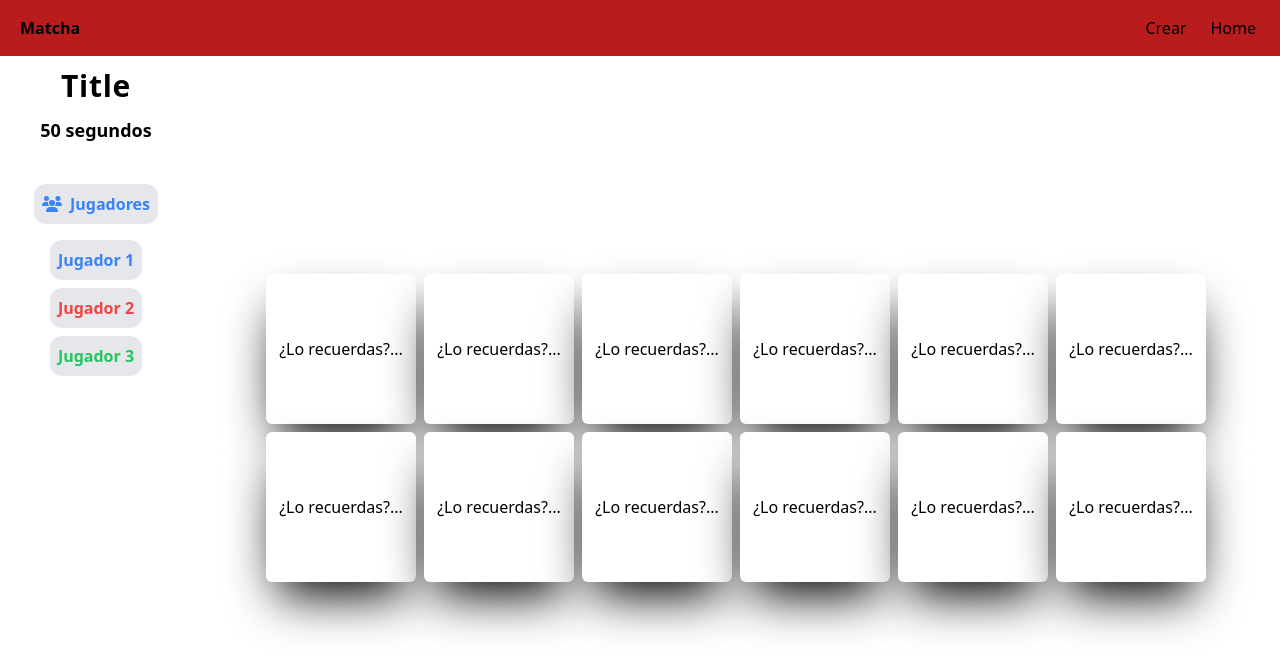
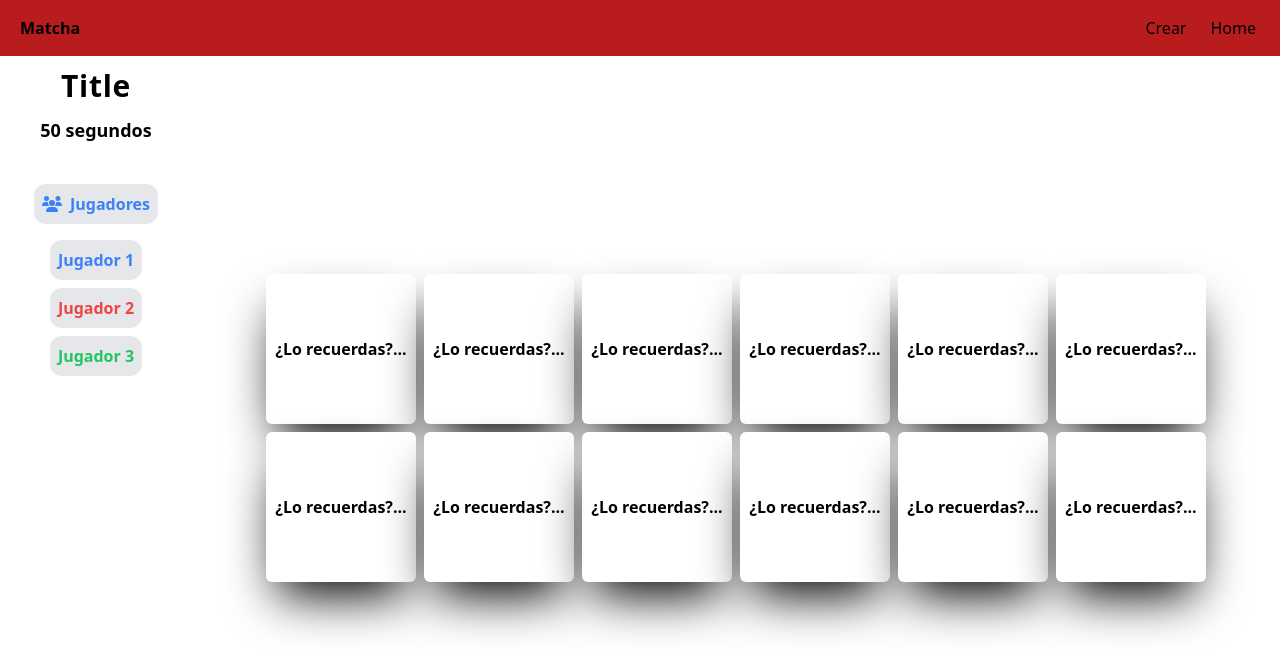
Before and after one commit to LuisArielRetanaHernadez/Memorama, a React (Vite) app: page /game/1 in a window 1280 px wide. Shown: the top 672 px of the page. Built offline with nearby package versions, Linux system fonts and the light colour scheme.

Commit message:
agregando la etiqueta span para el texto donde le agregamso la clase font-semibold

```diff
--- a/src/components/Card/Card.jsx
+++ b/src/components/Card/Card.jsx
@@ -10,7 +10,9 @@ const Card = ({content}) => {
       </div>
       <div className="w-full h-full rounded-md shadow-2xl shadow-black bg-white  flex justify-center items-center absolute backface-hidden rotate-y-0 ease-in front">
         <div>
-          ¿Lo recuerdas?...
+          <span className="font-semibold">
+            ¿Lo recuerdas?...
+          </span>
         </div>
       </div>
     </div>
```
